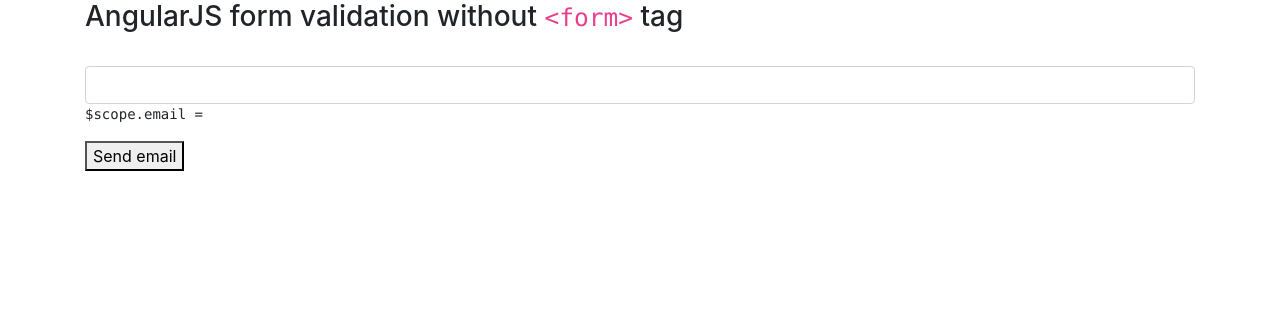
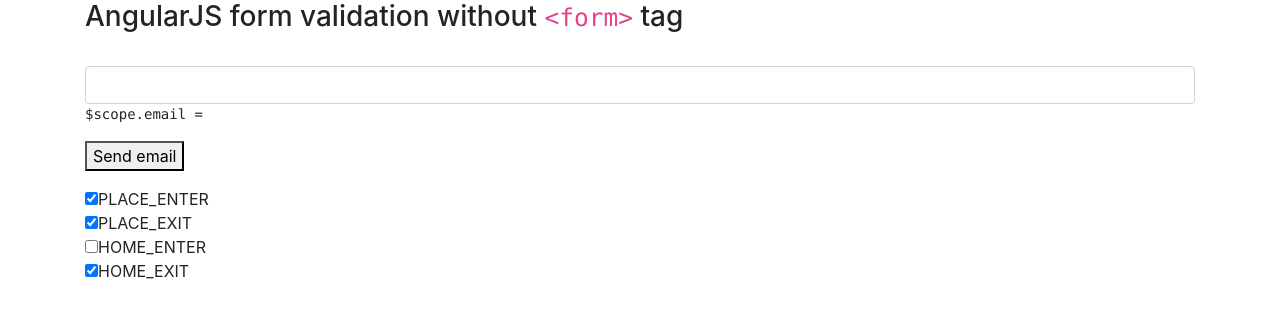
Before and after one commit to JulienMora/AngularJs-tuto, a plain HTML site: page index.html in a window 1280 px wide. Drawn offline with nearby package versions, Linux system fonts and the light colour scheme.

Commit message:
checkboxes

```diff
--- a/index.html
+++ b/index.html
@@ -26,9 +26,17 @@
 
             <button ng-click="sendEmail(email)" ng-disabled="!isValidEmail">Send email</button>
         </div>
+
+        <div class="checkboxes" ng-repeat="topic in checkboxesArray">
+            <input type="checkbox" name="" ng-checked="topic.checked" ng-model="check" ng-change="selectChecked(topic.topic, check)">{{topic.topic}}
+            <br>
+        </div>
     </div>
 
+
+
   <script src="https://ajax.googleapis.com/ajax/libs/angularjs/1.7.8/angular.min.js"></script>
+  <script src="https://cdnjs.cloudflare.com/ajax/libs/lodash.js/4.17.15/lodash.min.js"></script>
 
 
   <script>
@@ -77,6 +85,17 @@
         // $scope.formatedArray.push([ $scope.datas[0][4], $scope.datas[1][4], $scope.datas[2][4], $scope.datas[3][4] ]);
 
         // WORKING (PARTIAL SOLUTION)
+        // for (let i=0; i<$scope.datas[0].length; i++) {
+        //     $scope.formatedArray.push(
+        //         [
+        //             $scope.datas[0][i],
+        //             $scope.datas[1][i],
+        //             $scope.datas[2][i],
+        //             $scope.datas[3][i],
+        //         ]
+        //     );
+        // };
+
         for (let i=0; i<$scope.datas[0].length; i++) {
             $scope.formatedArray.push(
                 [
@@ -89,6 +108,43 @@
         };
 
         console.log("$scope.formatedArray", $scope.formatedArray);
+
+        // Checkboxes array datas
+
+        $scope.checkboxesArray = [
+            {
+                topic: "PLACE_ENTER",
+                checked: true,
+            },
+            {
+                topic: "PLACE_EXIT",
+                checked: true,
+            },
+            {
+                topic: "HOME_ENTER",
+                checked: false,
+            },
+            {
+                topic: "HOME_EXIT",
+                checked: true,
+            }
+
+        ];
+
+        $scope.selectChecked = function(topic, checked) {
+            console.log("topic : " + topic + " checked : " + checked);
+
+            $scope.checkboxesArray.forEach(element => {
+                if (element.topic === topic) {
+                    element.checked = checked;
+                }
+            });
+
+
+            console.log("arrayinfuncupdated", $scope.checkboxesArray);
+        };
+
+        console.log("$scope.checkboxesArray", $scope.checkboxesArray);
     });
   </script>
 </body>
```
